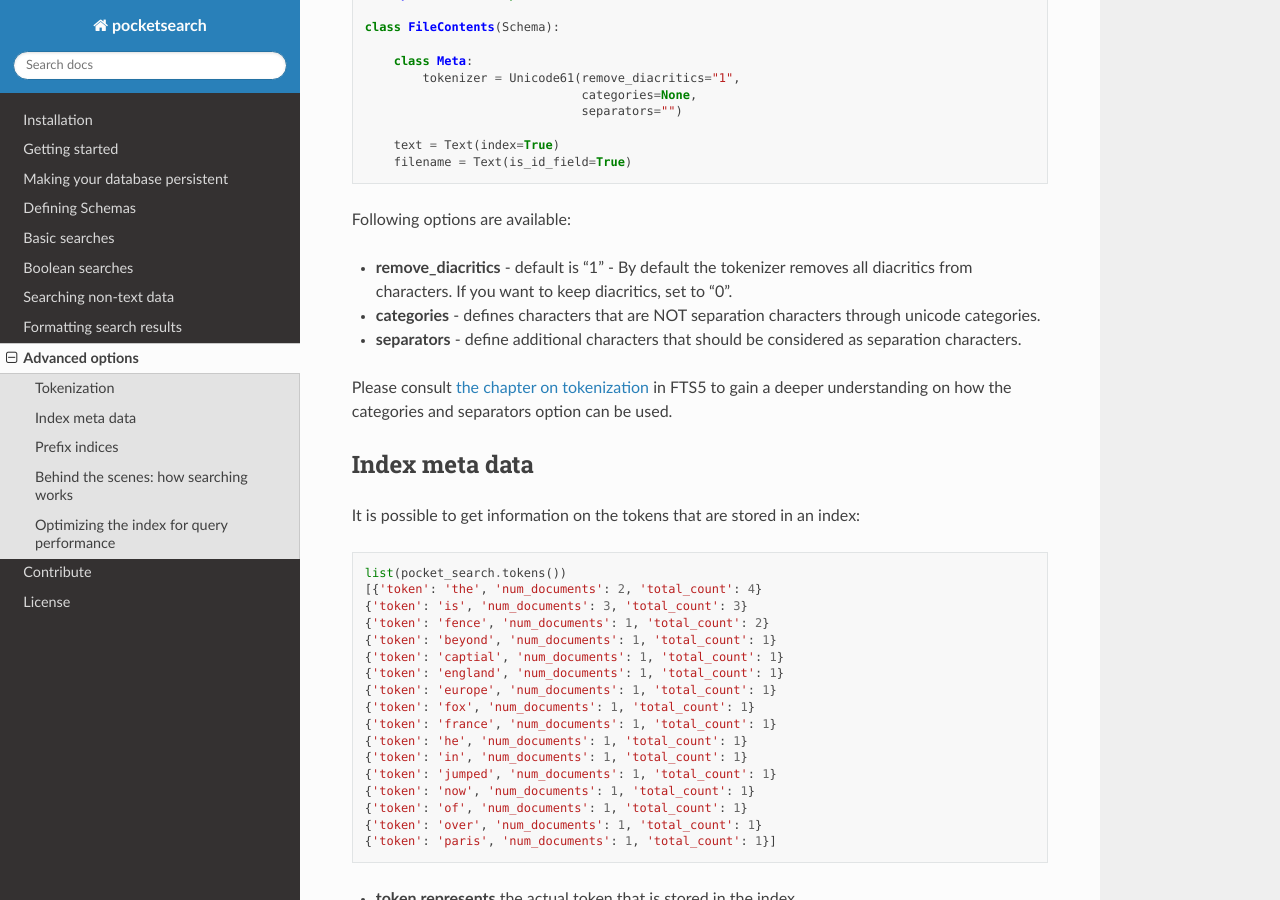
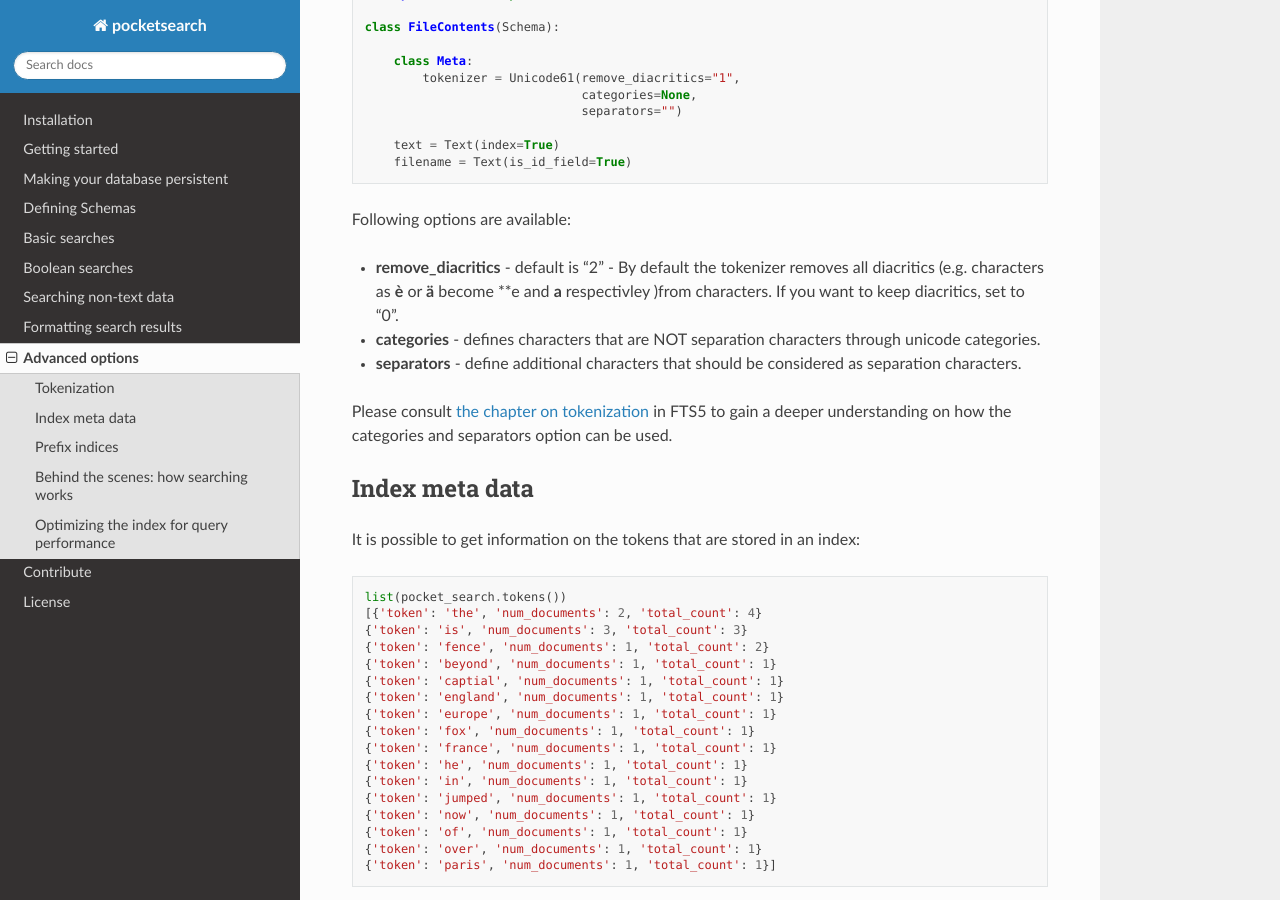
Before and after one commit to kaykay-dv/pocketsearch, a Sphinx documentation site: the page built from docs/advanced.md, in a window 1280 px wide and 900 px high, scrolled down 339 px. Built offline with Sphinx 7.4.7 and the Read the Docs theme 2.0.0, drawn with Linux system fonts in a browser that asks for light colours.

Commit message:
Updated chapter on tokenization in docs

```diff
--- a/docs/advanced.md
+++ b/docs/advanced.md
@@ -23,7 +23,7 @@ class FileContents(Schema):
 
 Following options are available:
 
-* **remove_diacritics** - default is "1" - By default the tokenizer removes all diacritics from characters. If you want to keep diacritics, set to "0".
+* **remove_diacritics** - default is "2" - By default the tokenizer removes all diacritics (e.g. characters as **è** or **ä** become **e and **a** respectivley )from characters. If you want to keep diacritics, set to "0".
 * **categories** - defines characters that are NOT separation characters through unicode categories.
 * **separators** - define additional characters that should be considered as separation characters.
 
```
